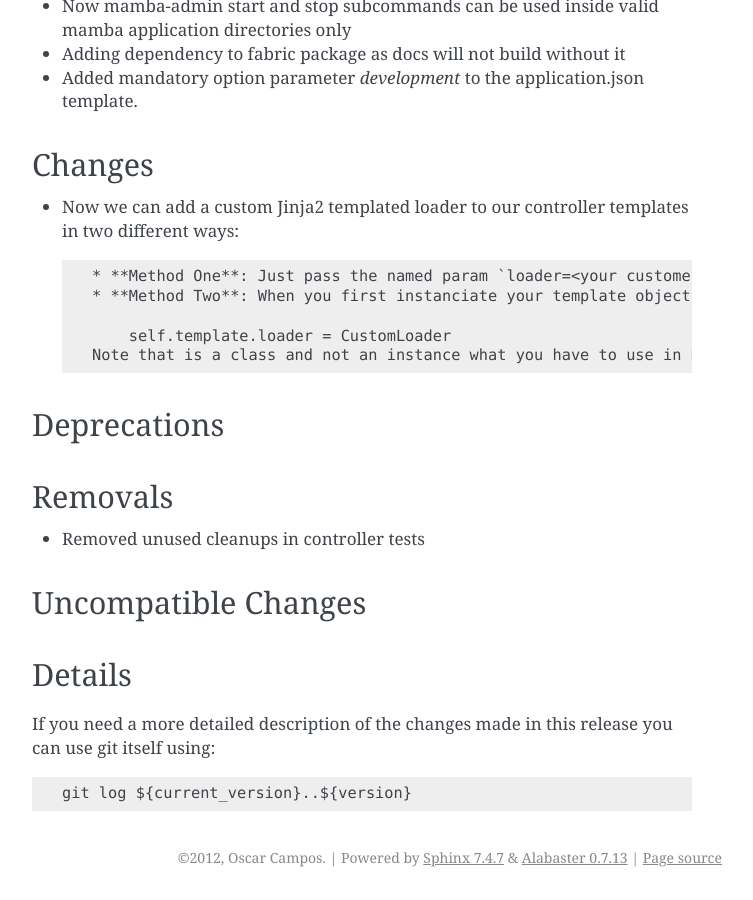
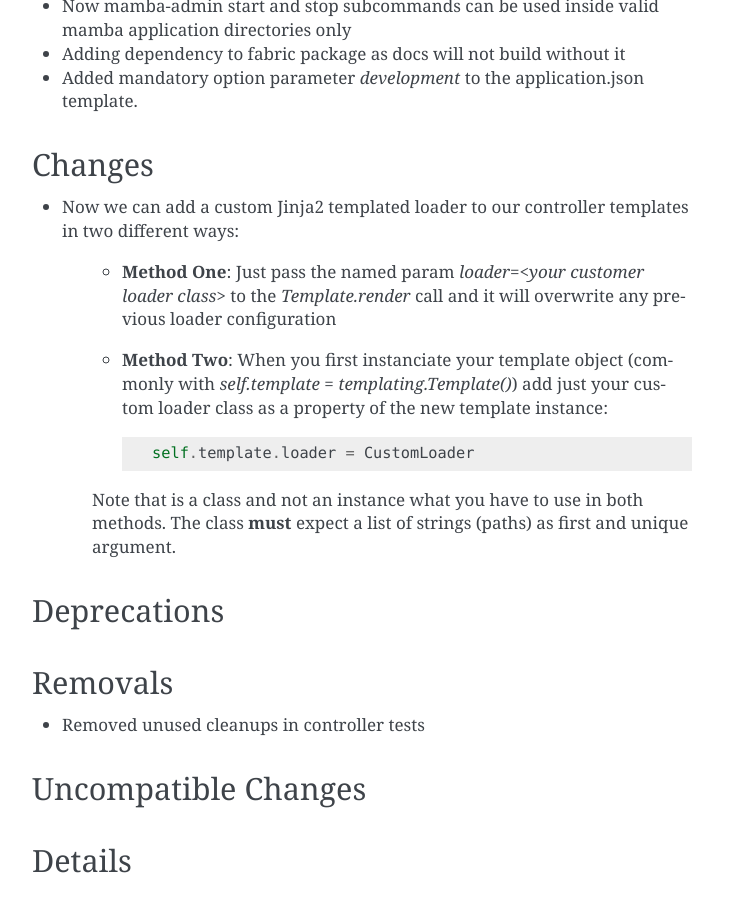
Before and after one commit to PyMamba/mamba-framework, a Sphinx documentation site: the page built from docs/relnotes/index.rst, in a window 1280 px wide and 900 px high, scrolled down 1595 px. Shown: the whole window, without its empty margins (388-1141 px from the left). Built offline with Sphinx 7.4.7, drawn with Linux system fonts in a browser that asks for light colours; pages that are not in the unit, such as notebooks, are missing from menus.

```diff
--- a/docs/relnotes/index.rst
+++ b/docs/relnotes/index.rst
@@ -49,12 +49,13 @@ Bug Fixes
 Changes
 -------
 
-* Now we can add a custom Jinja2 templated loader to our controller templates in two different ways::
+* Now we can add a custom Jinja2 templated loader to our controller templates in two different ways:
 
     * **Method One**: Just pass the named param `loader=<your customer loader class>` to the `Template.render` call and it will overwrite any previous loader configuration
     * **Method Two**: When you first instanciate your template object (commonly with `self.template = templating.Template()`) add just your custom loader class as a property of the new template instance::
 
         self.template.loader = CustomLoader
+
     Note that is a class and not an instance what you have to use in both methods. The class **must** expect a list of strings (paths) as first and unique argument.
 
 
```
